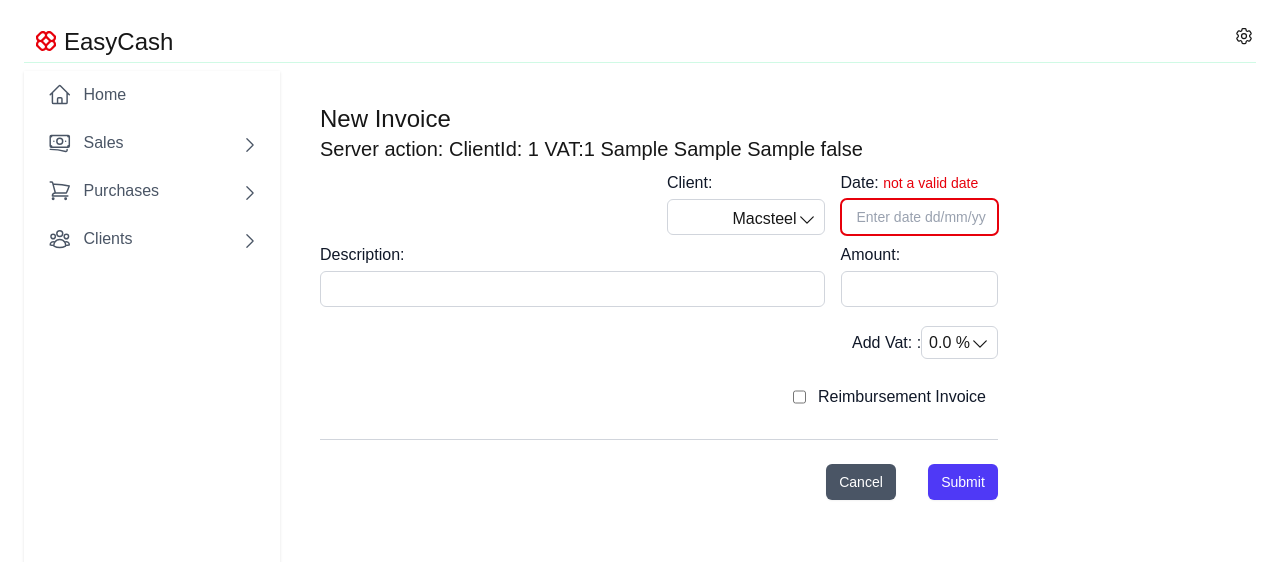
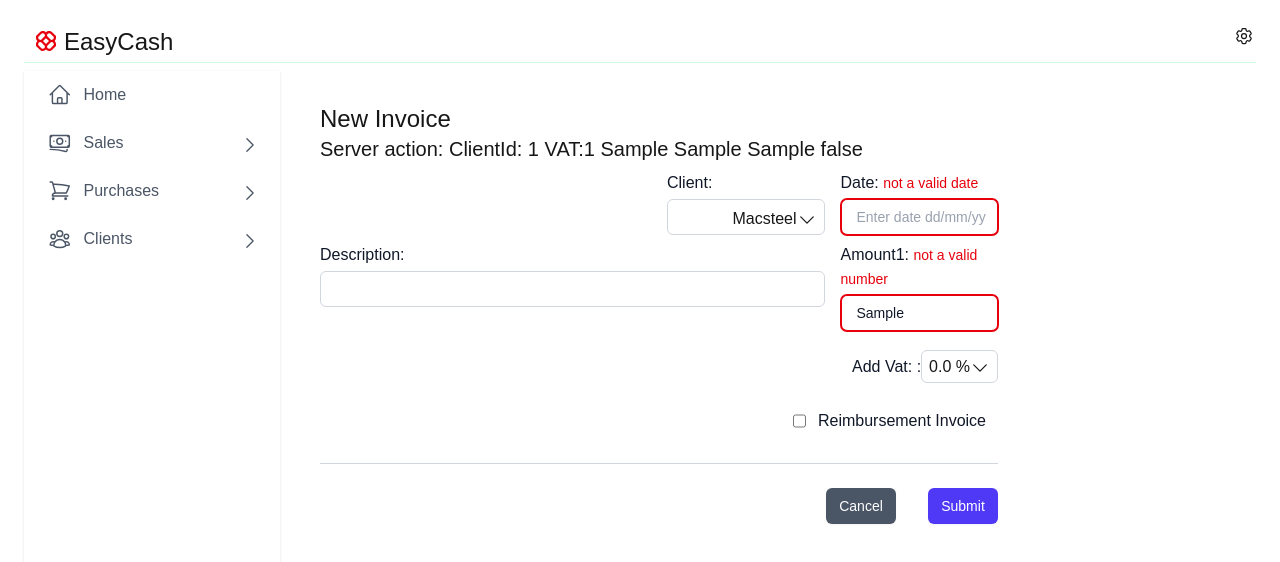
Before and after one commit to Ben-useit/accounts, a Next.js app: page /sales/invoice in a window 1280 px wide. Both pictures are taken after typing "Sample", "Sample", "Sample" into the empty fields and a click on the button "Submit". Shown: the top 562 px of the page. Built offline with nearby package versions, Linux system fonts and the light colour scheme.

Commit message:
NumberInputField with validation

```diff
--- a/app/sales/invoice/form.tsx
+++ b/app/sales/invoice/form.tsx
@@ -2,6 +2,7 @@
 import { actionNewInvoice } from '@/actions';
 import ButtonPanel from '@/components/ButtonPanel';
 import DateInputField from '@/components/DateInputField';
+import NumberInputField from '@/components/NumberInputField';
 import Select from '@/components/Select';
 import TextInputField from '@/components/TextInputField';
 import { useActionState, useState, useRef } from 'react';
@@ -57,7 +58,7 @@ const Form = () => {
             />
           </div>
           <div className='col-start-4'>
-            <TextInputField label='Amount' name='amount' placeholder='' />
+            <NumberInputField label='Amount1' name='amount' placeholder='' />
           </div>
         </div>
         <div className='mt-6 grid grid-cols-5  gap-4'>
--- /dev/null
+++ b/components/NumberInputField.tsx
@@ -0,0 +1,104 @@
+'use client';
+
+import { useState } from 'react';
+
+const NumberInputField = ({
+  label,
+  placeholder = '',
+  name,
+  type = 'text',
+}: {
+  label: string;
+  name: string;
+  type?: string;
+  placeholder?: string;
+}) => {
+  const [error, setError] = useState<string | null>(null);
+  const [color, setColor] = useState('outline-1 outline-gray-300');
+  const [value, setValue] = useState<string>('');
+  const validateInput = (e: { target: { value: string } }) => {
+    const isNumber = validate(e.target.value);
+    if (!isNumber) {
+      setColor('outline-red-600 outline-2');
+      setError('not a valid number');
+    } else {
+      setColor('outline-1 outline-gray-300');
+      setError(null);
+      const formattedNumber = convertStringToNumber(e.target.value);
+      setValue(formattedNumber);
+    }
+  };
+  return (
+    <div className=''>
+      <label htmlFor='name' className='block text-gray-900'>
+        {label}:{' '}
+        {error && <span className='text-red-600 text-sm'>{error}</span>}
+      </label>
+      <div className='mt-1'>
+        <div
+          className={`rounded-md bg-white pl-3 -outline-offset-1 ${color} focus-within:outline-2 focus-within:-outline-offset-2 focus-within:outline-indigo-600`}
+        >
+          <input
+            type={type}
+            name={name}
+            id={name}
+            className={`w-full py-1.5 pr-3 pl-1 text-gray-900  placeholder:text-gray-400 focus:outline-none sm:text-sm/6`}
+            placeholder={placeholder}
+            onBlur={validateInput}
+            onChange={(e) => setValue(e.target.value)}
+            value={value}
+          />
+        </div>
+      </div>
+    </div>
+  );
+};
+export default NumberInputField;
+
+const validate = (input: string) => {
+  let numberString = input;
+  if (numberString.startsWith('-')) {
+    numberString = numberString.slice(1);
+  }
+  if (numberString.startsWith('-')) return false;
+  //numberString = numberString.replace(/[^\d.]/g, '');
+  numberString = numberString.replace(',', '');
+  const number = Number(numberString);
+  return number.toString() === 'NaN' ? false : true;
+};
+/**
+ * Converts a given string into a number with thousands seperator.
+ * Eleminates all characters that are not a number or "."
+ *
+ * @param value
+ * @returns A string with seperator and decimal point: eg. 25,400.00
+ */
+const convertStringToNumber = (value: string): string => {
+  // Remove all non-numeric characters except for the decimal point
+  let numericValue = value.replace(/[^\d.-]/g, '');
+
+  // Ensure there is only one decimal point and two digits after it
+  const parts = numericValue.split('.');
+  let hasDecimalPoint = false;
+  if (parts.length > 2) {
+    numericValue = parts[0] + '.' + parts[1].slice(0, 2); // Limit to two decimal places
+    hasDecimalPoint = true;
+  } else if (parts.length === 2) {
+    numericValue = parts[0] + '.' + parts[1].slice(0, 2); // Limit to two decimal places
+    hasDecimalPoint = true;
+  }
+
+  // Add commas to the integer part (before the decimal point)
+  const integerPart = numericValue.split('.')[0];
+  let decimalPart = numericValue.split('.')[1] || '';
+  if (decimalPart.length == 0) decimalPart = '00';
+  if (decimalPart.length == 1) decimalPart = `${decimalPart}0`;
+  const formattedInteger = integerPart.replace(/\B(?=(\d{3})+(?!\d))/g, ',');
+
+  // Combine the integer and decimal parts
+  if (integerPart && hasDecimalPoint)
+    return formattedInteger + '.' + decimalPart;
+  else if (integerPart && !hasDecimalPoint) return `${formattedInteger}.00`;
+  else if (!integerPart && hasDecimalPoint) return '.' + decimalPart;
+  return '';
+};
```
